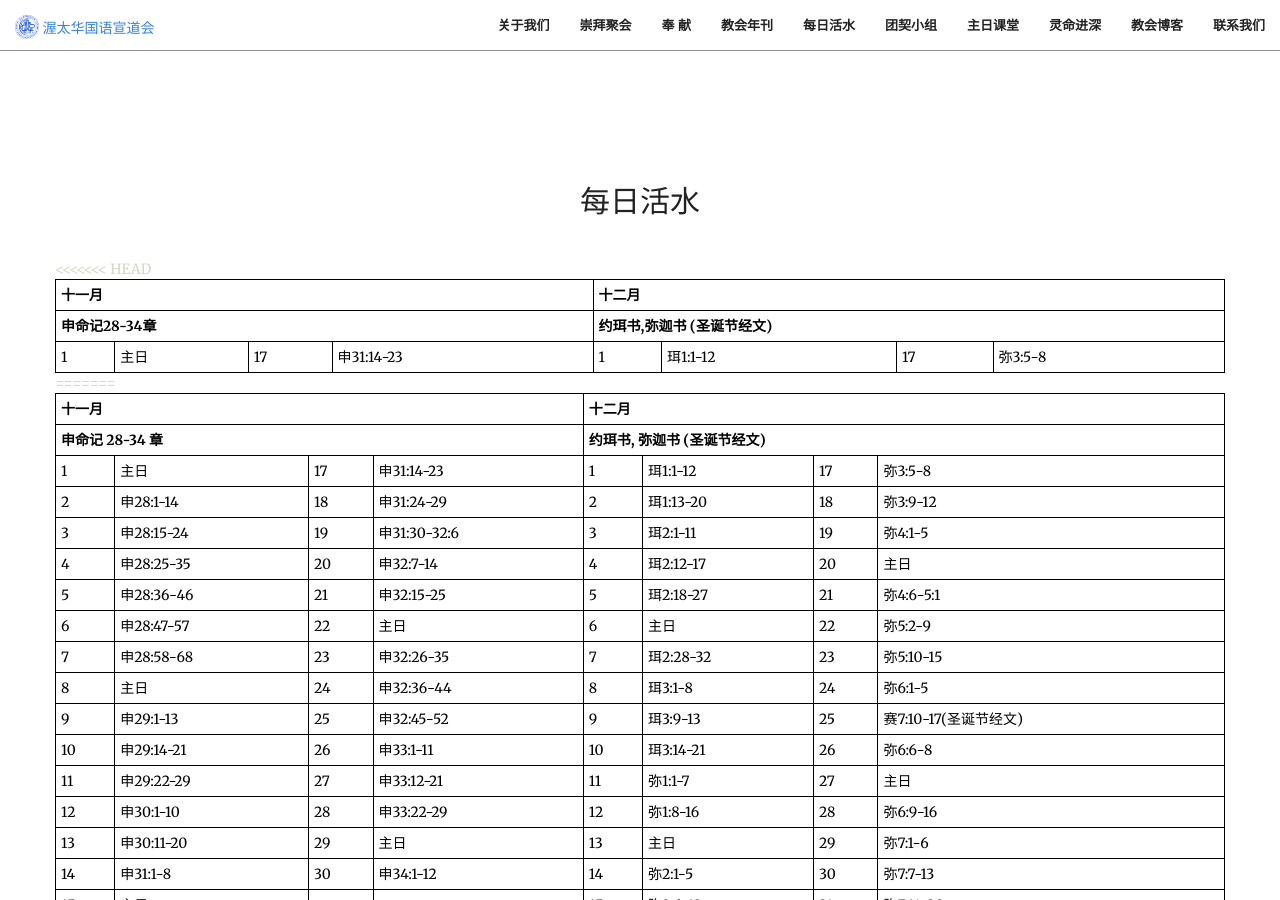
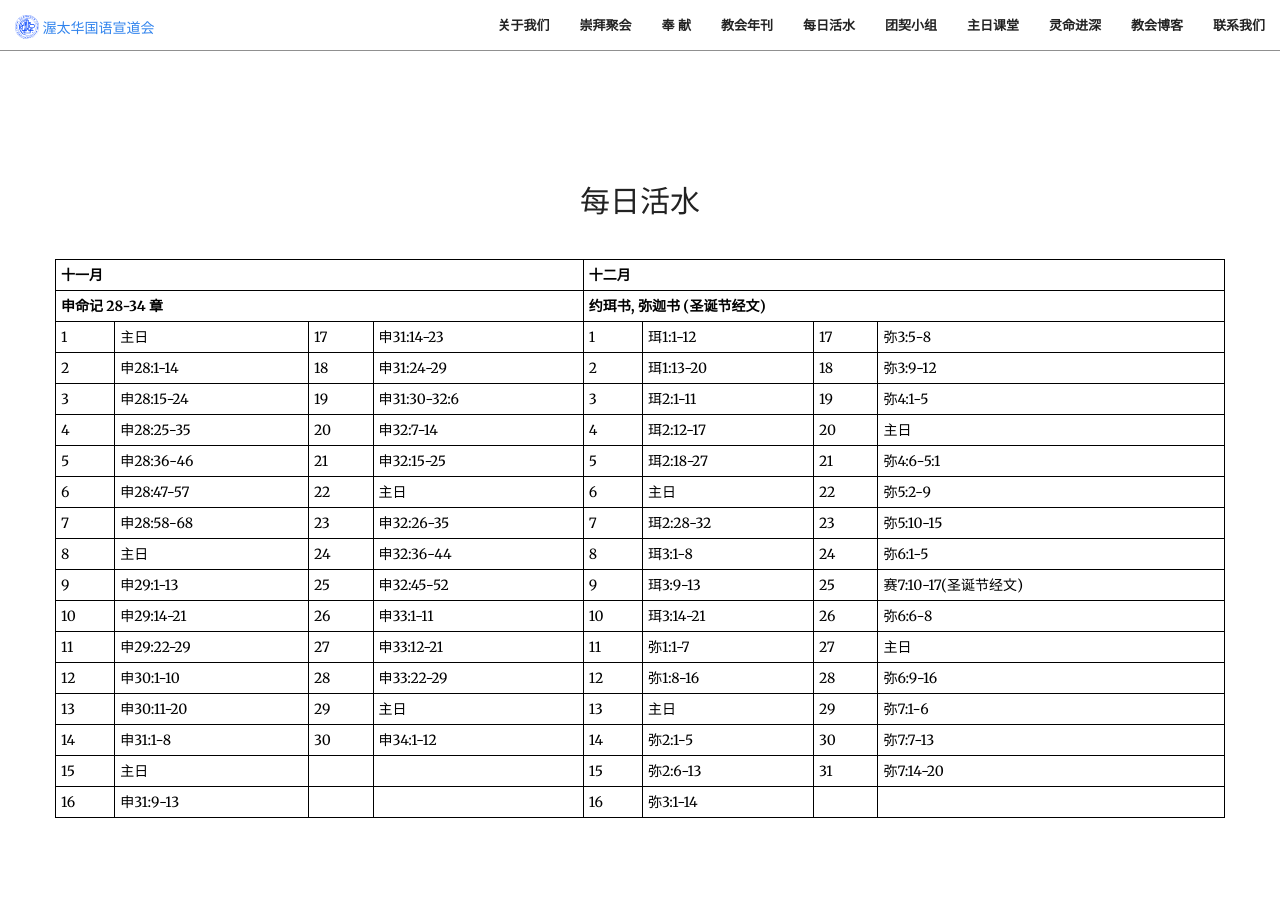
Before and after one commit to JonasYow/ottawaomac, a Jekyll site: the page built from index.html, in a window 1280 px wide and 900 px high, scrolled down 3425 px. Built offline with Jekyll 4.4.1, drawn with Linux system fonts in a browser that asks for light colours; some of the changed text lies outside the part shown.

Commit message:
update history

```diff
--- a/_includes/dailylivingwater.html
+++ b/_includes/dailylivingwater.html
@@ -11,28 +11,6 @@
                 <hr>
                 <hr/> -->
 		<!-- section of table for daily living water-->
-<<<<<<< HEAD
-		<table style="width:100%">
-                   <tr>
-                     <th colspan="4">十一月</th>
-	             <th colspan="4">十二月</th>
-                   </tr>
-                    <tr>
-                     <th colspan="4">申命记28-34章</th>
-	             <th colspan="4">约珥书,弥迦书 (圣诞节经文)</th>
-                    </tr>
-                   <tr>
-		    <td>1</td>
-		    <td>主日</td>
-		    <td>17</td>
-		    <td>申31:14-23</td>
-		    <td>1</td>
-		    <td>珥1:1-12</td>
-		    <td>17</td>
-	            <td>弥3:5-8</td>
-  		    </tr>
-		    </table>
-=======
 <table style="width:100%">
   <tr>
     <th colspan="4">十一月</th>
--- a/_includes/image_history.html
+++ b/_includes/image_history.html
@@ -1,4 +1,4 @@
 <figure class="image">
-  <img style="text-align: left; width:640px;height:320px;" src="{{ site.url }}{{ include.url }}" alt="{{ include.description }}" title="{{ include.description }}">
+  <img style="text-align: left;" class="img-responsive" src="{{ site.url }}{{ include.url }}" alt="{{ include.description }}" title="{{ include.description }}">
   <figcaption>{{ include.description }}</figcaption>
 </figure>
```
Also changed, not shown: other parts of _includes/dailylivingwater.html (+0 -1 lines).
